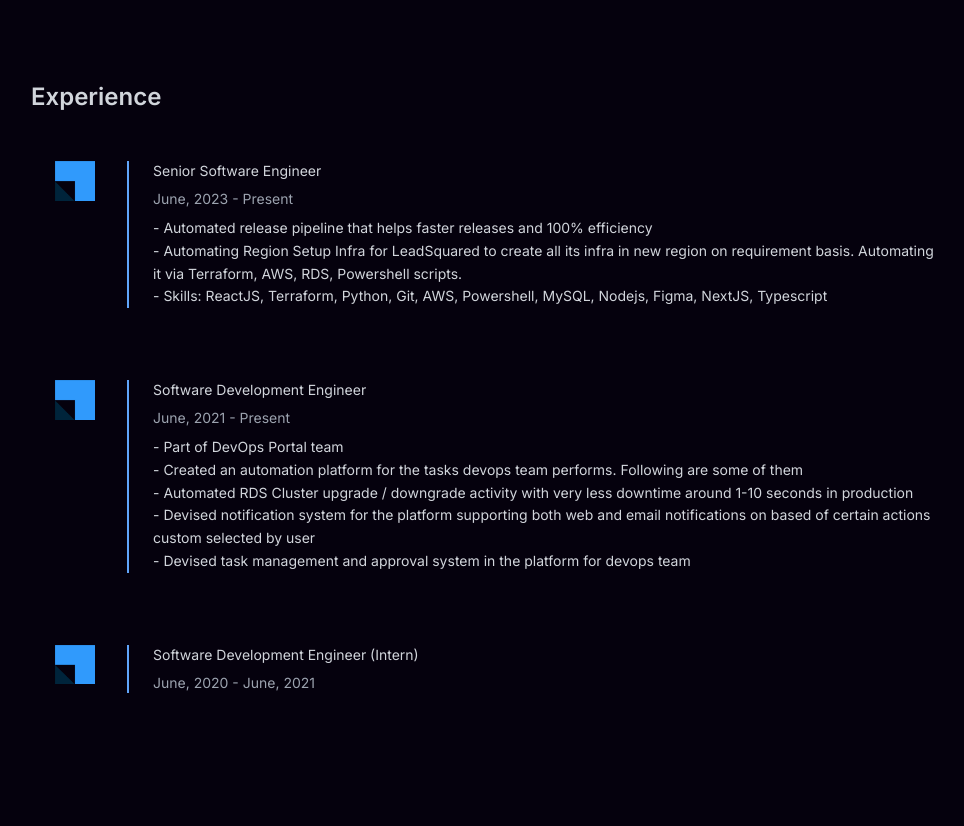
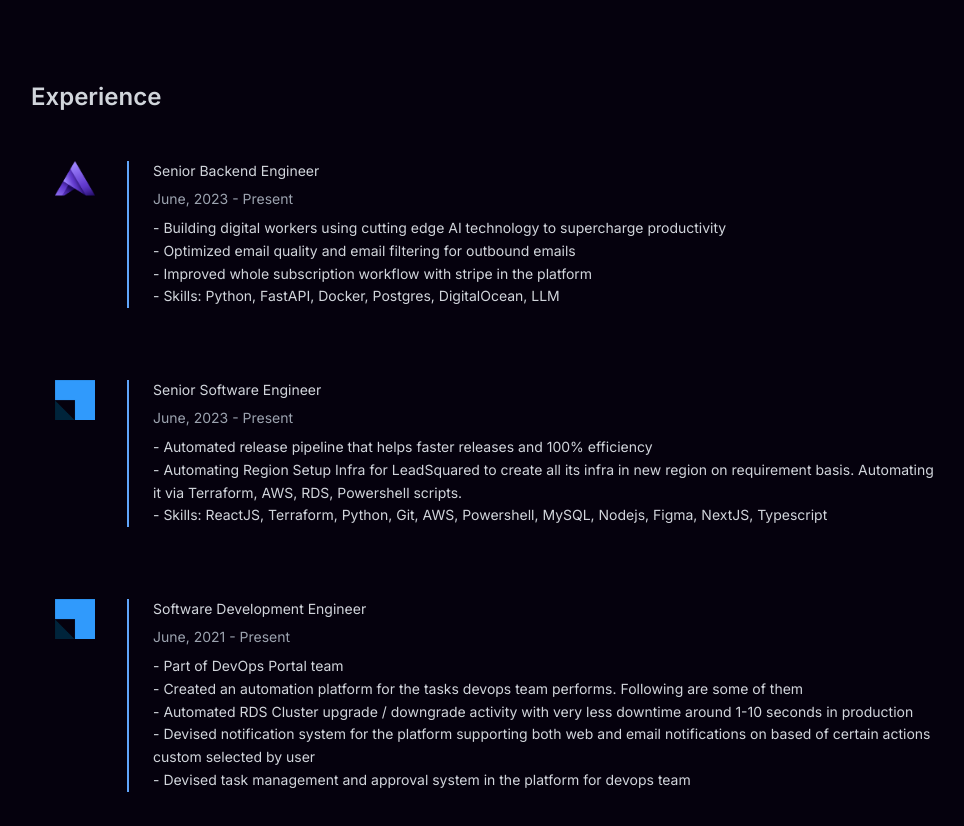
Before and after one commit to yatharth1706/my-portfolio, a React (Create React App) app: page / in a window 1280 px wide. Shown: the part 780-1606 px from the top of the page, without its empty margins (129-1093 px from the left). Built offline with nearby package versions, Linux system fonts and the light colour scheme.

Commit message:
Updated experience

```diff
--- a/src/components/Experience.js
+++ b/src/components/Experience.js
@@ -2,6 +2,7 @@ import React from "react";
 
 import { Element } from "react-scroll";
 import LeadSquaredLogo from "./../images/LeadSquaredLogo.png";
+import ArtisanAILogo from "./../images/ArtisanAILogo.png";
 
 function Experience() {
   return (
@@ -10,6 +11,40 @@ function Experience() {
         <span className="flex text-xl sm:text-2xl justify-center sm:justify-start md:justify-left font-semibold">
           Experience
         </span>
+        <div className="flex  flex-col sm:flex-row sm:space-x-8 mt-10 sm:mt-6 px-4 md:p-6">
+          <div className="flex  items-center sm:items-start space-x-4 sm:w-10 w-full border-b-2 border-blue-400 sm:border-b-0 pb-5 sm:pb-0">
+            <img
+              className="w-8 sm:w-12"
+              src={ArtisanAILogo}
+              alt="ArtisanAILogo"
+            />
+            <span className="font-bold text-lg sm:hidden">Artisan AI</span>
+          </div>
+
+          <div className="flex flex-1 flex-col space-y-2 border-blue-400 border-l-0 sm:border-l-2  sm:px-6 py-6 sm:py-0">
+            <h1>Senior Backend Engineer</h1>
+            <span className="text-sm text-gray-400">June, 2023 - Present</span>
+            <div className="flex flex-col leading-relaxed">
+              <span>
+                - Building digital workers using cutting edge AI technology to
+                supercharge productivity
+              </span>
+              <span>
+                - Optimized email quality and email filtering for outbound
+                emails
+              </span>
+              <span>
+                - Improved whole subscription workflow with stripe in the
+                platform
+              </span>
+              <div className="flex flex-col">
+                <span>
+                  - Skills: Python, FastAPI, Docker, Postgres, DigitalOcean, LLM
+                </span>
+              </div>
+            </div>
+          </div>
+        </div>
         <div className="flex  flex-col sm:flex-row sm:space-x-8 mt-10 sm:mt-6 px-4 md:p-6">
           <div className="flex  items-center sm:items-start space-x-4 sm:w-10 w-full border-b-2 border-blue-400 sm:border-b-0 pb-5 sm:pb-0">
             <img
@@ -79,22 +114,6 @@ function Experience() {
             </div>
           </div>
         </div>
-        <div className="flex flex-col sm:flex-row sm:space-x-8 mt-6 p-6">
-          <div className="flex items-center sm:items-start space-x-4 sm:w-10 w-full border-b-2 border-blue-400 sm:border-b-0 pb-5 sm:pb-0">
-            <img
-              className="w-8 sm:w-12"
-              src={LeadSquaredLogo}
-              alt="LeadSquaredLogo"
-            />
-            <span className="font-bold text-lg sm:hidden">LeadSquared</span>
-          </div>
-          <div className="flex flex-1 flex-col space-y-2 border-blue-400 border-l-0 sm:border-l-2  sm:px-6 py-6 sm:py-0">
-            <h1>Software Development Engineer (Intern)</h1>
-            <span className="text-sm text-gray-400">
-              June, 2020 - June, 2021
-            </span>
-          </div>
-        </div>
       </div>
     </Element>
   );
--- a/src/components/Intro.js
+++ b/src/components/Intro.js
@@ -8,7 +8,7 @@ function Intro() {
         Hi 👋 I am <span style={{ color: "#5A69DE" }}>Yatharth Verma</span>
       </h1>
       <span className="mt-5 font-normal text-center text-md sm:w-4/5">
-        Creative Full Stack Web Developer with 2.5+ years of experience who love
+        Creative Full Stack Web Developer with 2.8+ years of experience who love
         open source and love building cool stuff
       </span>
       <div className="flex space-x-6 mt-3">
```
Also changed, not shown: src/images/ArtisanAILogo.png (added).
